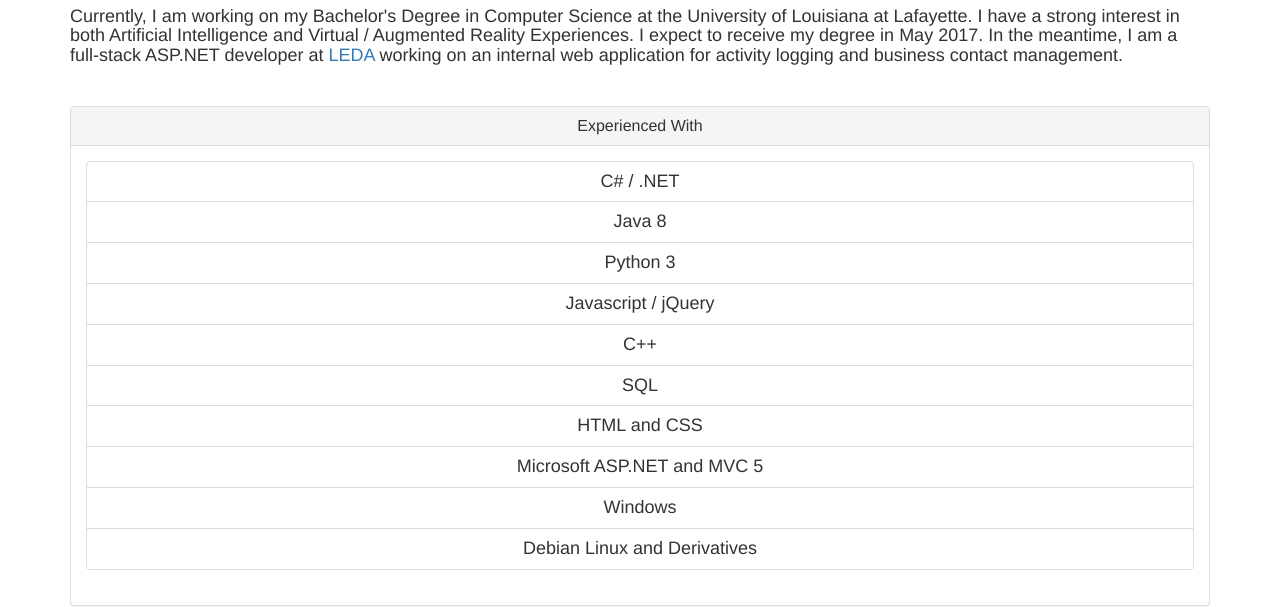
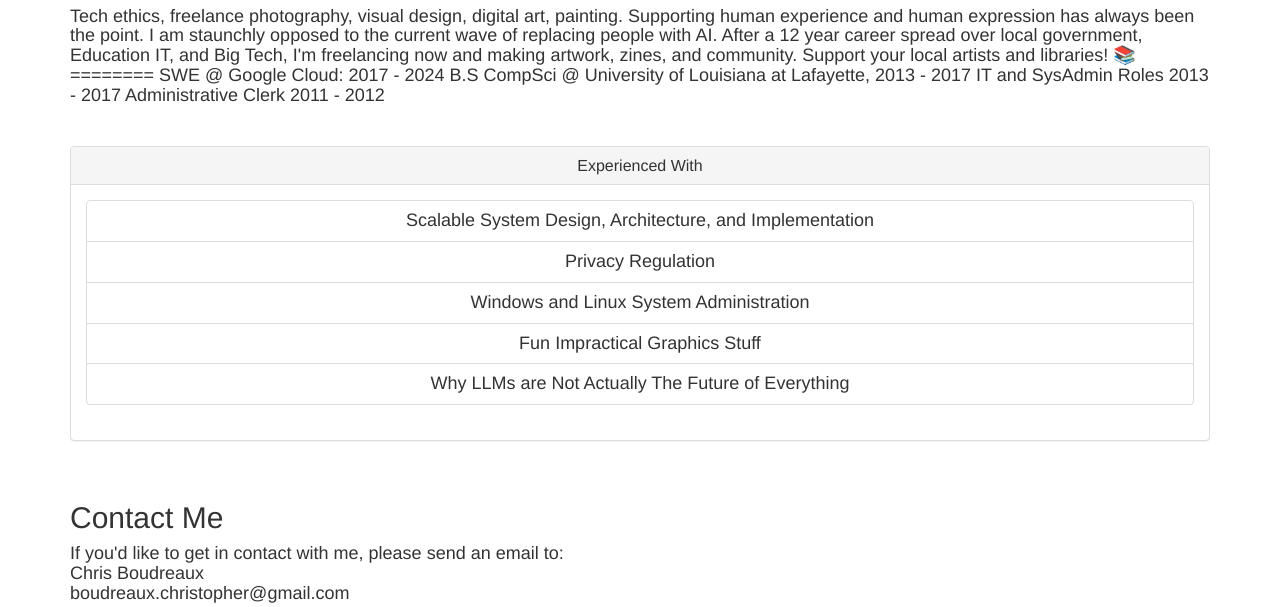
Before and after one commit to cbdrx/cbdrx.github.io, a plain HTML site: page index.html in a window 1280 px wide. Shown: the part 210-817 px from the top of the page. Drawn offline with nearby package versions, Linux system fonts and the light colour scheme.

Commit message:
Update index.html

```diff
--- a/index.html
+++ b/index.html
@@ -7,7 +7,7 @@
     <script src="https://ajax.googleapis.com/ajax/libs/jquery/1.12.0/jquery.min.js"></script>
     <script src="https://maxcdn.bootstrapcdn.com/bootstrap/3.3.6/js/bootstrap.min.js"></script>
     <script src="navbar.js"></script>
-    <title>A Foray into Web Development</title>
+    <title>Check it out</title>
 </head>
 
 <body>
@@ -22,13 +22,20 @@
             <div class="col-sm-12">
                 <h2> About Me </h2>
                 <h4>
-                    Currently, I am working on my Bachelor's Degree in Computer Science at the University of Louisiana
-                    at Lafayette.
-                    I have a strong interest in both Artificial Intelligence and Virtual / Augmented Reality
-                    Experiences. I expect to receive my degree
-                    in May 2017. In the meantime, I am a full-stack ASP.NET developer at <a href="http://lafayette.org/"
-                        title="Lafayette Economic Development Authority">LEDA</a>
-                    working on an internal web application for activity logging and business contact management.
+                    Tech ethics, freelance photography, visual design, digital art, painting.
+
+                    Supporting human experience and human expression has always been the point. I am staunchly opposed to the current wave of replacing people with AI.
+
+                    After a 12 year career spread over local government, Education IT, and Big Tech, I'm freelancing now and making artwork, zines, and community.
+
+                    Support your local artists and libraries! 📚
+
+                    ========
+                    SWE @ Google Cloud: 2017 - 2024
+                    B.S CompSci @ University of Louisiana at Lafayette, 2013 - 2017
+                    IT and SysAdmin Roles 2013 - 2017
+                    Administrative Clerk 2011 - 2012
+
                 </h4>
                 <br>
                 <h4>
@@ -38,25 +45,16 @@
                         </div>
                         <div class="panel-body">
                             <ul class="list-group ">
-                                <li class="list-group-item"> C# / .NET </li>
-                                <li class="list-group-item"> Java 8 </li>
-                                <li class="list-group-item"> Python 3</li>
-                                <li class="list-group-item"> Javascript / jQuery </li>
-                                <li class="list-group-item"> C++ </li>
-                                <li class="list-group-item"> SQL </li>
-                                <li class="list-group-item"> HTML and CSS </li>
-                                <li class="list-group-item"> Microsoft ASP.NET and MVC 5 </li>
-                                <li class="list-group-item"> Windows</li>
-                                <li class="list-group-item"> Debian Linux and Derivatives </li>
-
+                                <li class="list-group-item"> Scalable System Design, Architecture, and Implementation </li>
+                                <li class="list-group-item"> Privacy Regulation </li>
+                                <li class="list-group-item"> Windows and Linux System Administration</li>
+                                <li class="list-group-item"> Fun Impractical Graphics Stuff</li>
+                                <li class="list-group-item"> Why LLMs are Not Actually The Future of Everything</li>
                             </ul>
                         </div>
                     </div>
                 </h4>
                 <br>
-                <h4>This website, however spartan, serves as a testing ground for web technologies. Currently, it uses
-                    Twitter Bootstrap 3 and jQuery 1.12.0.
-                </h4>
                 <h2> Contact Me </h2>
                 <h4>
                     If you'd like to get in contact with me, please send an email to: <br />
```
